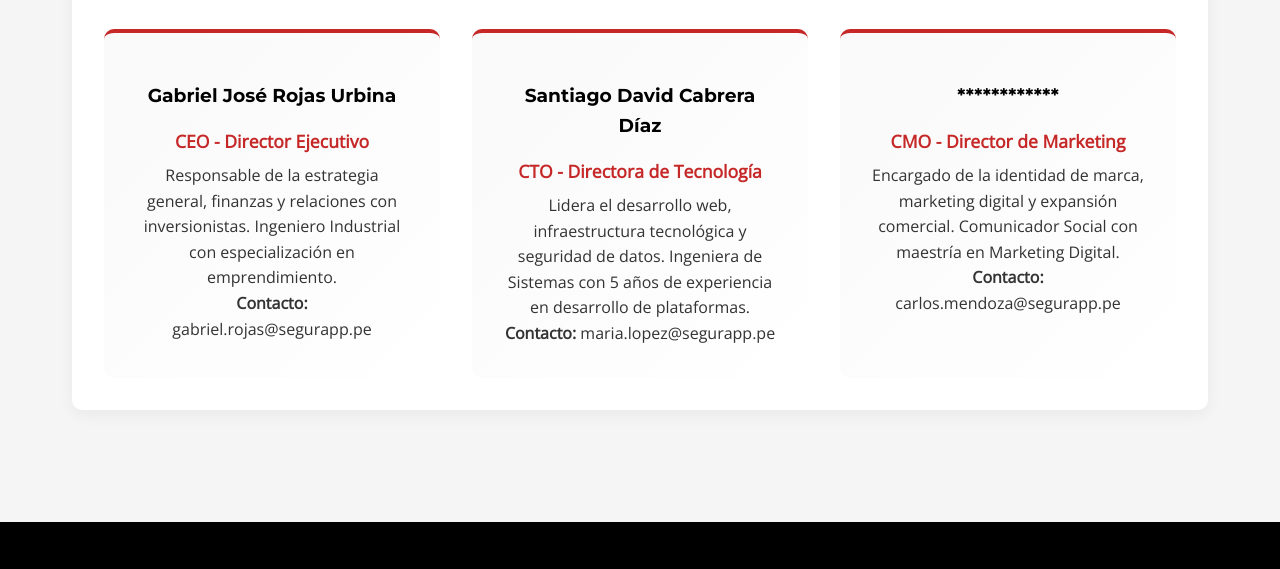
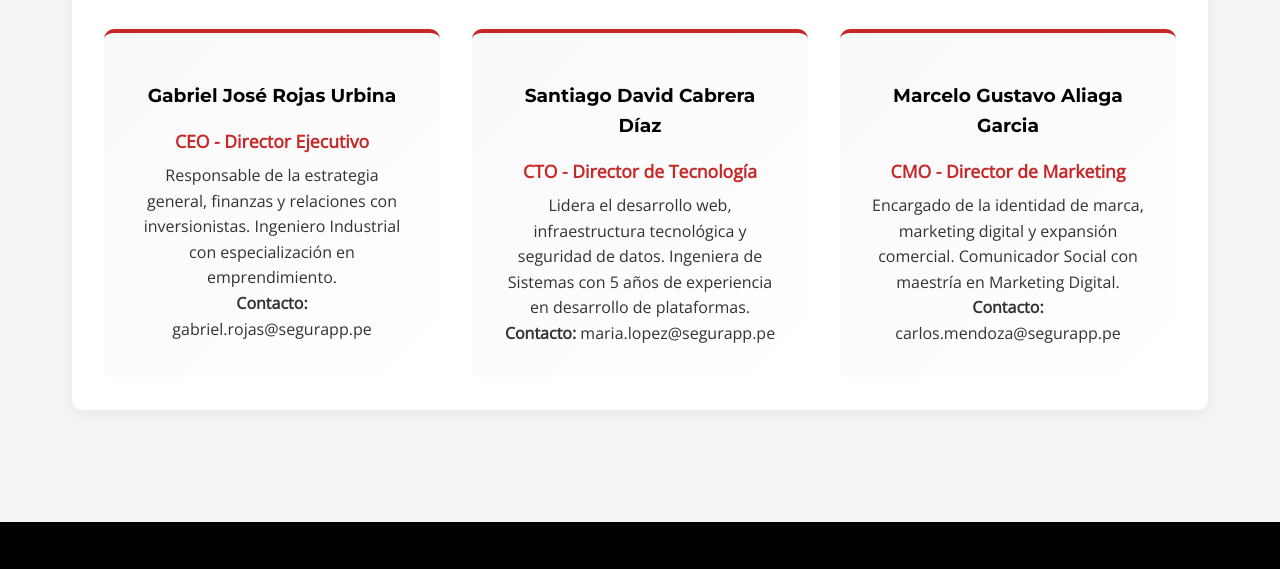
Before and after one commit to GABRIELJRU/SEGURAPP, a plain HTML site: page index.html in a window 1280 px wide. Shown: the part 3006-3575 px from the top of the page. Drawn offline with nearby package versions, Linux system fonts and the light colour scheme.

Commit message:
index.html

```diff
--- a/index.html
+++ b/index.html
@@ -439,13 +439,13 @@
 
                 <div class="member">
                     <h3>Santiago David Cabrera Díaz</h3>
-                    <p class="role">CTO - Directora de Tecnología</p>
+                    <p class="role">CTO - Director de Tecnología</p>
                     <p>Lidera el desarrollo web, infraestructura tecnológica y seguridad de datos. Ingeniera de Sistemas con 5 años de experiencia en desarrollo de plataformas.</p>
                     <p><strong>Contacto:</strong> maria.lopez@segurapp.pe</p>
                 </div>
 
                 <div class="member">
-                    <h3>************</h3>
+                    <h3>Marcelo Gustavo Aliaga Garcia</h3>
                     <p class="role">CMO - Director de Marketing</p>
                     <p>Encargado de la identidad de marca, marketing digital y expansión comercial. Comunicador Social con maestría en Marketing Digital.</p>
                     <p><strong>Contacto:</strong> carlos.mendoza@segurapp.pe</p>
@@ -474,4 +474,5 @@
         });
     </script>
 </body>
+
 </html>
```
